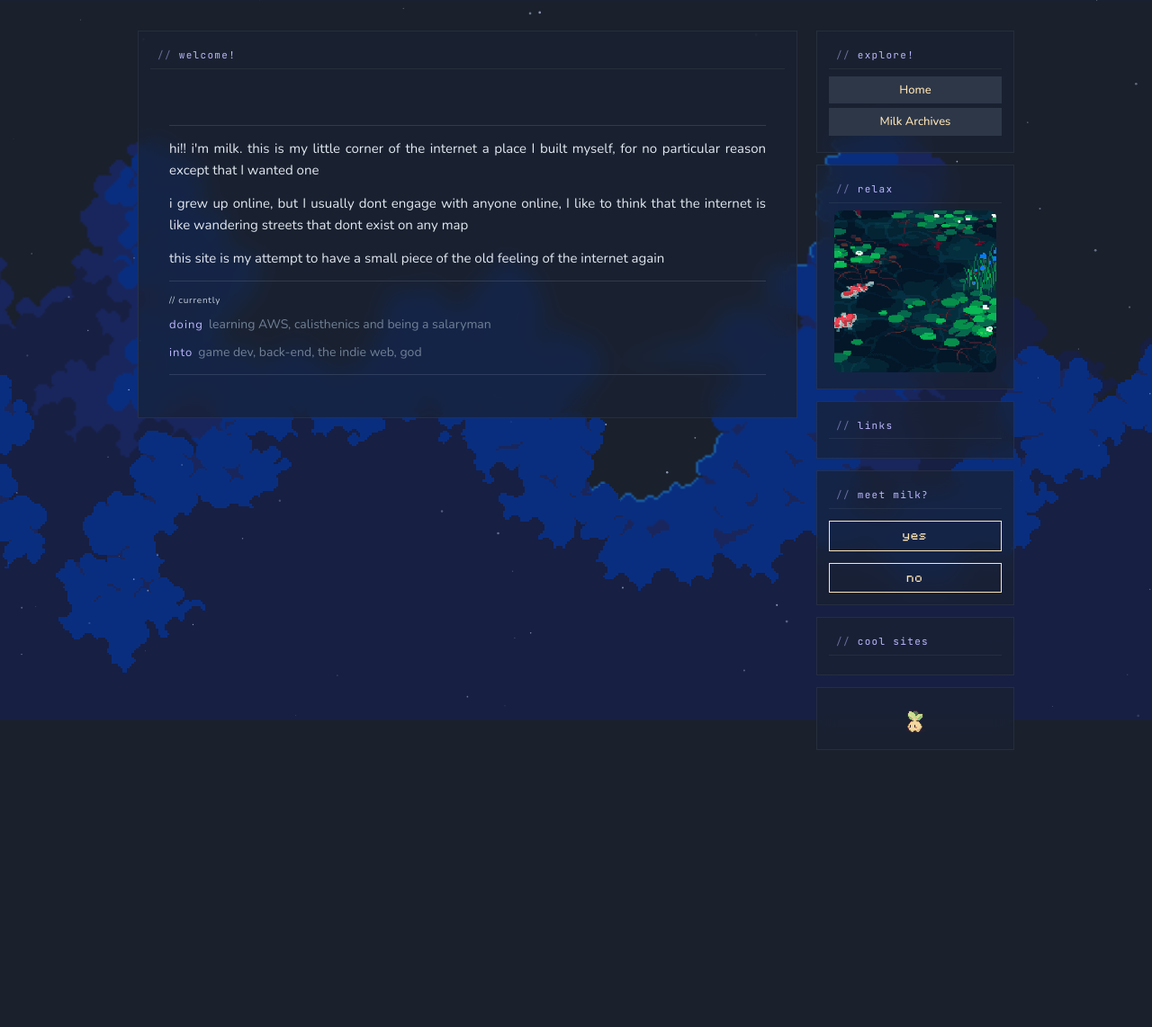
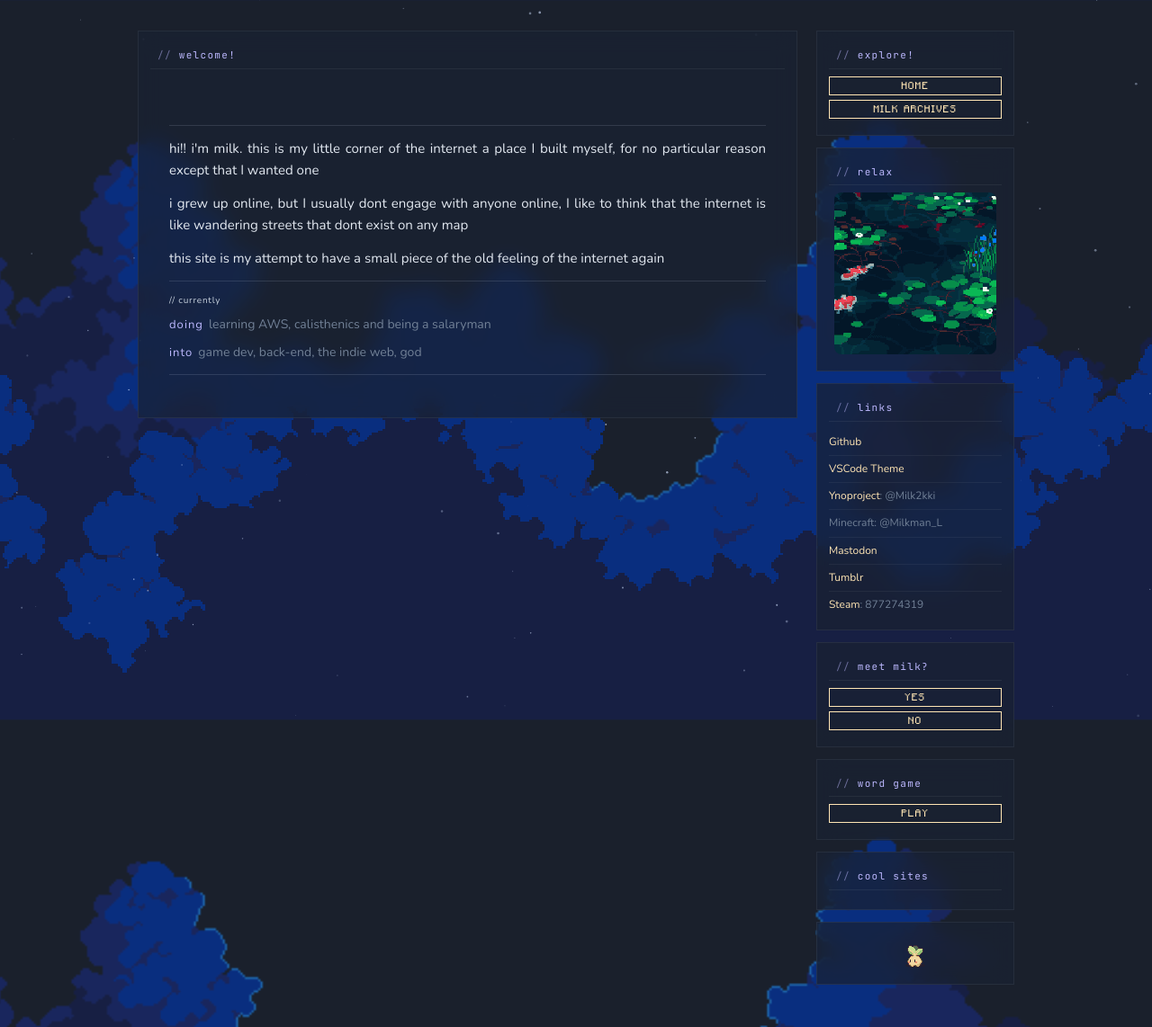
Before and after one commit to milkman-dev/neocities-site, a plain HTML site: page home.html in a window 1280 px wide. Shown: the whole page at 90% size. Before the commit the page ends 881 px from the top, so only its background shows below. Drawn offline with nearby package versions, Linux system fonts and the light colour scheme.

Commit message:
new game added

```diff
--- a/css/home.css
+++ b/css/home.css
@@ -1,13 +1,7 @@
 /* ── home page overrides & components ────── */
 
-/* 2-column layout matching blog (harmony) */
-#content { grid-template-columns: 1fr 220px; }
-
 /* retro solid boxes */
-.box          { border: 1px solid rgba(255,255,255,0.06); border-radius: 0; }
 aside .content-wrapper { padding: 0; }
-.box-title    { background: none; border-radius: 0; border-bottom: 1px solid rgba(255,255,255,0.06); text-align: left; }
-.nav-button   { border-radius: 0; }
 
 /* solid section dividers */
 .retro-divider { border: none; border-top: 1px solid rgba(203,213,224,0.15); margin: var(--m) 0; }
@@ -22,8 +16,16 @@ aside .content-wrapper { padding: 0; }
 /* scrolling ticker */
 .ticker { font-size: 13px; color: var(--text-muted); letter-spacing: 0.08em; margin-bottom: var(--m); display: block; }
 
-/* small muted description (meet milk box) */
-.box-desc { font-size: 11px; color: var(--text-muted); margin-bottom: var(--s); line-height: 1.7; }
+
+/* links list */
+.box ul { list-style: none; margin: 0; padding: 0; }
+.box ul li {
+  font-size: 12px;
+  padding: var(--xs) 0;
+  border-bottom: 1px solid rgba(255,255,255,0.05);
+  color: var(--text-muted);
+}
+.box ul li:last-child { border-bottom: none; }
 
 .koi-img { cursor: pointer; }
 
@@ -46,7 +48,7 @@ aside .content-wrapper { padding: 0; }
   line-height: 1.7;
   color: var(--text);
   text-align: left;
-  width: 130px;
+  width: max-content; max-width: 130px;
   white-space: normal;
   pointer-events: none;
   opacity: 0;
@@ -82,13 +84,3 @@ aside .content-wrapper { padding: 0; }
 
 /* intro paragraphs in welcome box */
 .intro-p { margin-bottom: var(--m); text-align: justify; }
-
-/* vn link button */
-.dungeon-btn {
-  display: block; margin-top: var(--m); padding: 7px 20px;
-  border: 1px solid var(--link); color: var(--link);
-  text-decoration: none; font-size: 11px; letter-spacing: 0.08em;
-  text-align: center; transition: background 0.2s, color 0.2s;
-  font-family: 'MinecraftFont', sans-serif;
-}
-.dungeon-btn:hover { background: var(--link); color: var(--bg); opacity: 1; }
--- a/css/style.css
+++ b/css/style.css
@@ -33,22 +33,24 @@ a:hover { opacity: 0.8; }
   border: 1px solid rgba(255,255,255,0.06);
 }
 .box-title {
-  color: var(--pastel); background: rgba(45,55,72,0.5);
+  color: var(--pastel); background: none;
   border-radius: 0; padding: var(--xs) var(--s);
   margin-bottom: var(--s); font-size: 11px;
   font-family: 'JetBrains Mono', monospace;
   letter-spacing: 0.12em; text-transform: lowercase;
+  border-bottom: 1px solid rgba(255,255,255,0.06); text-align: left;
 }
 .box-title::before { content: '// '; opacity: 0.5; }
 .content-wrapper { padding: var(--l); }
-.nav-button {
-  display: block; background: var(--nav-bg);
-  padding: var(--xs) var(--m); margin-bottom: var(--xs);
-  border-radius: 0; font-weight: 500; text-align: center; transition: var(--t);
-  font-size: 13px;
+.nav-button, .dungeon-btn {
+  display: flex; align-items: center; justify-content: center;
+  background: none; border: 1px solid var(--link); color: var(--link);
+  text-decoration: none; padding: 5px 14px; margin-bottom: var(--xs);
+  font-size: 9px; letter-spacing: 0.1em; line-height: 1;
+  text-transform: uppercase; font-family: 'MinecraftFont', sans-serif;
+  transition: background 0.2s, color 0.2s;
 }
-ul.nav-list { font-size: 13px; }
-.nav-button:hover { opacity: 0.9; transform: translateX(2px); }
+.nav-button:hover, .dungeon-btn:hover { background: var(--link); color: var(--bg); opacity: 1; }
 
 /* ── Enter page ─────────────────────────────── */
 body.splash { min-height: 100vh; display: flex; align-items: center; justify-content: center; font-family: 'MinecraftFont', sans-serif; }
@@ -77,12 +79,9 @@ body.splash { min-height: 100vh; display: flex; align-items: center; justify-con
 .enter:hover { background: var(--link); color: var(--bg); opacity: 1; }
 
 /* ── Home page ──────────────────────────────── */
-#content { display: grid; grid-template-columns: 220px 1fr 220px; gap: var(--l); }
+#content { display: grid; grid-template-columns: 1fr 220px; gap: var(--l); }
 .pixelated { display: block; max-width: 100%; height: auto; margin: var(--xs) auto; image-rendering: pixelated; }
 .rounded-s { border-radius: var(--s); }
-ul.nav-list { list-style: none; margin: var(--s) 0; }
-ul.nav-list li { margin-bottom: var(--xs); padding-left: var(--m); position: relative; }
-ul.nav-list li::before { color: var(--accent); position: absolute; left: 0; content: "•"; font-size: 1.1em; }
 #koi-overlay {
   display: none; position: fixed; inset: 0; z-index: 9998;
   background: rgba(8,22,28,0.72); backdrop-filter: blur(14px) saturate(1.4);
--- a/home.html
+++ b/home.html
@@ -56,6 +56,17 @@
         </div>
         <div class="box">
           <div class="box-title">links</div>
+          <ul>
+            <li><a href="https://github.com/milkman-dev">Github</a></li>
+            <li><a
+                href="https://marketplace.visualstudio.com/items?itemName=Milkman-dev.fine-ill-do-it-myself&ssr=false#overview">VSCode
+                Theme</a></li>
+            <li><a href="https://ynoproject.net/2kki/">Ynoproject</a>: @Milk2kki</li>
+            <li>Minecraft: @Milkman_L</li>
+            <li><a href="https://mastodon.social/@milkmandev">Mastodon</a></li>
+            <li><a href="https://www.tumblr.com/blog/milkdev">Tumblr</a></li>
+            <li><a href="https://steamcommunity.com/profiles/76561198837540047/">Steam</a>: 877274319</li>
+          </ul>
           <div class="content-wrapper">
           </div>
         </div>
@@ -64,6 +75,12 @@
           <div class="content-wrapper">
             <a href="./vn-game.html" class="dungeon-btn">yes</a>
             <a href="#" class="dungeon-btn" onclick="return false">no</a>
+          </div>
+        </div>
+        <div class="box">
+          <div class="box-title">word game</div>
+          <div class="content-wrapper">
+            <a href="./word-game.html" class="dungeon-btn">play</a>
           </div>
         </div>
         <div class="box">
@@ -85,7 +102,7 @@
 
   <div id="koi-overlay" onclick="closeKoi()">
     <img src="./res/img/koi-full.gif" alt="Koi" class="pixelated" onclick="event.stopPropagation()" />
-    <audio id="koi-audio" src="https://raw.githubusercontent.com/milkman-dev/neocities-site/main/res/ogg/Moseni_fog.ogg" loop></audio>
+    <audio id="koi-audio" src="./res/ogg/Moseni_fog.ogg" loop></audio>
   </div>
 
   <script>
@@ -111,12 +128,32 @@
       "what part of you never grew up?",
       "are you running toward something or from it?",
     ];
-    var boiLastIdx = -1;
+    var boiSeen = [];
     var boiTimer = null;
     var boiTypewriter = null;
+    var boiDone = false;
     function boiSpeak() {
-      var idx;
-      do { idx = Math.floor(Math.random() * boiQuestions.length); } while (idx === boiLastIdx);
+      if (boiDone) {
+        var bubble = document.getElementById('boi-bubble');
+        if (boiTimer) clearTimeout(boiTimer);
+        bubble.textContent = '...';
+        bubble.classList.add('visible');
+        boiTimer = setTimeout(function() { bubble.classList.remove('visible'); }, 3000);
+        return;
+      }
+      if (boiSeen.length === boiQuestions.length) {
+        boiDone = true;
+        var bubble = document.getElementById('boi-bubble');
+        if (boiTimer) clearTimeout(boiTimer);
+        if (boiTypewriter) clearInterval(boiTypewriter);
+        bubble.textContent = '...';
+        bubble.classList.add('visible');
+        boiTimer = setTimeout(function() { bubble.classList.remove('visible'); }, 3000);
+        return;
+      }
+      var remaining = boiQuestions.map(function(_, i) { return i; }).filter(function(i) { return boiSeen.indexOf(i) === -1; });
+      var idx = remaining[Math.floor(Math.random() * remaining.length)];
+      boiSeen.push(idx);
       boiLastIdx = idx;
       var bubble = document.getElementById('boi-bubble');
       if (boiTimer) clearTimeout(boiTimer);
```
Also changed, not shown: vn-game.html (+1 -1 lines), res/img/milk-sona.png.png (deleted).
